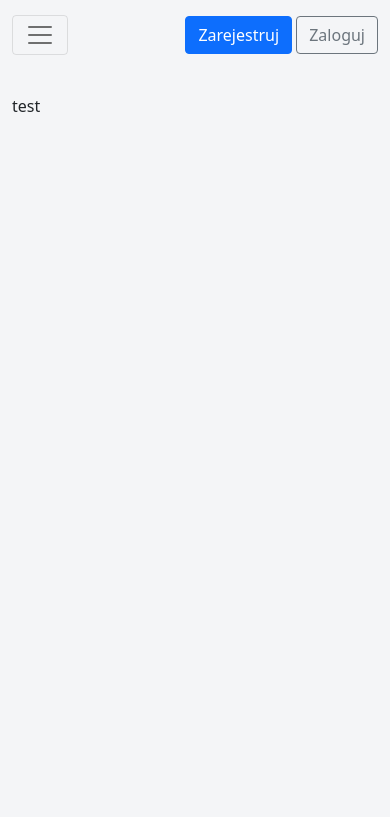
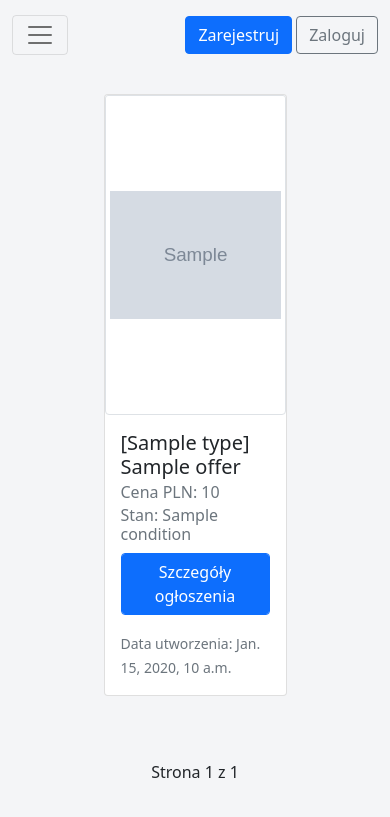
Before and after one commit to mefiuea/ssa, a Django app: template management_app/templates/management_app/market.html in a window 390 px wide. Shown: the top 817 px of the page. Run offline with Django 4.2, Linux system fonts and the light colour scheme; the template is opened without the code that fills it: most values are stand-ins (such as "Sample title", 1, 10 or a date in 2020); grey boxes marked "Sample" are stand-in pictures; some libraries are stand-ins or nearby versions.

Commit message:
upgrade market/offers. Add edit and delete options to offer

```diff
--- a/management_app/forms.py
+++ b/management_app/forms.py
@@ -36,4 +36,5 @@ class OffersForm(forms.ModelForm):
         fields = ('type', 'title', 'price', 'url', 'description', 'condition', 'offer_image')
         widgets = {
             'price': forms.NumberInput(attrs={'style': 'width: 120px', 'step': '0.01', 'min': '0', 'max': '9999.99'}),
+            'url': forms.URLInput(attrs={'type': ''}),
         }
--- a/management_app/models.py
+++ b/management_app/models.py
@@ -45,7 +45,7 @@ class Offers(models.Model):
     created_date = models.DateTimeField(auto_now_add=True)
     offer_image = models.ImageField(upload_to='offers_images/', verbose_name='Zdjęcie', blank=True, default='offers_images/default_offer_icon.svg')
     slug = models.SlugField(max_length=200, blank=True)
-    price = models.DecimalField(max_digits=4, decimal_places=2, verbose_name='Cena PLN', validators=[MinValueValidator(0), MaxValueValidator(9999.99)], default=0.00)
+    price = models.DecimalField(max_digits=6, decimal_places=2, verbose_name='Cena PLN', validators=[MinValueValidator(0), MaxValueValidator(10000)], default=0.00)
     url = models.URLField(max_length=200, blank=True, verbose_name='Url')
     description = models.TextField(blank=True, verbose_name='Opis')
     CONDITION_CHOICES = [
--- a/management_app/templates/management_app/event_detailed_view.html
+++ b/management_app/templates/management_app/event_detailed_view.html
@@ -2,7 +2,7 @@
 {% load static %}
 {% load crispy_forms_tags %}
 
-{% block title %}Dodaj wydarzenie{% endblock %}
+{% block title %}Szczegóły wydarzenia{% endblock %}
 
 {% block content %}
     <div class="row justify-content-center mt-3">
--- a/management_app/templates/management_app/market.html
+++ b/management_app/templates/management_app/market.html
@@ -5,6 +5,57 @@
 
 {% block content %}
     <div class="container-lg">
-test
+        <div class="d-flex justify-content-center mt-3">
+            <div class="w-50">
+                {% for offer in offers_list_paginator %}
+                    <div class="card mb-5">
+                        <img class="card-img-top img-thumbnail" style="height: 20rem; object-fit: scale-down"
+                             src="{{ offer.offer_image.url }}" alt="Offer picture">
+                        <div class="card-body">
+                            <h5 class="card-title">[{{ offer.type }}] {{ offer.title }}</h5>
+                            <h6 class="card-subtitle mb-2 text-muted">Cena PLN: {{ offer.price }}</h6>
+                            <h6 class="card-subtitle mb-2 text-muted">Stan: {{ offer.condition }}</h6>
+                            <p><a href="{% url 'management_app:offer_detailed_view' offer.id %}"
+                                  class="btn btn-primary form-control">Szczegóły ogłoszenia</a></p>
+                            <p class="card-text"><small class="text-muted">Data
+                                utworzenia: {{ offer.created_date }}</small>
+                            </p>
+                        </div>
+                    </div>
+                {% endfor %}
+            </div>
+        </div>
+
+        <nav aria-label="...">
+            <ul class="pagination justify-content-center">
+
+                {% if offers_list_paginator.has_previous %}
+                    <li class="page-item"><a class="page-link" href="?page=1">&laquo;</a>
+                    </li>
+                    <li class="page-item"><a class="page-link"
+                                             href="?page={{ offers_list_paginator.previous_page_number }}">Poprzednia
+                        strona</a></li>
+                {% endif %}
+
+                {#            {% for i in nums %}#}
+                {#                <li class="page-item" aria-current='page'><a class="page-link"#}
+                {#                                                             href="?page={{ forloop.counter }}">{{ forloop.counter }}</a>#}
+                {#                </li>#}
+                {#            {% endfor %}#}
+
+                {% if offers_list_paginator.has_next %}
+                    <li class="page-item"><a class="page-link"
+                                             href="?page={{ offers_list_paginator.next_page_number }}">Następna
+                        strona</a></li>
+                    <li class="page-item"><a class="page-link"
+                                             href="?page={{ offers_list_paginator.paginator.num_pages }}">&raquo;</a>
+                    </li>
+                {% endif %}
+
+            </ul>
+            <div class="text-center mb-5">
+                Strona {{ offers_list_paginator.number }} z {{ offers_list_paginator.paginator.num_pages }}
+            </div>
+        </nav>
     </div>
 {% endblock %}
--- a/management_app/templates/management_app/event_edit_view.html
+++ b/management_app/templates/management_app/offer_edit_view.html
@@ -2,21 +2,21 @@
 {% load static %}
 {% load crispy_forms_tags %}
 
-{% block title %}Edytuj wydarzenie{% endblock %}
+{% block title %}Edytuj ogłoszenie{% endblock %}
 
 {% block content %}
     <div class="row justify-content-center mt-3">
         <div class="col-4">
             <div class="card">
                 <div class="card-body">
-                    <h2 class="text-center text-uppercase mb-4">Edytuj wydarzenie</h2>
+                    <h2 class="text-center text-uppercase mb-4">Edytuj ogłoszenie</h2>
                     <form action="" method="post" enctype="multipart/form-data">
                         {% csrf_token %}
                         {{ form|crispy }}
                         <div class="col-md-12 text-center">
                             <button type="submit" class="btn btn-primary form-control">Zapisz</button>
                         </div>
-                        <a href="{% url 'management_app:event_detailed_view' event_instance.id %}" class="btn btn-primary form-control mt-3">Powrót do Szczegółów wydarzenia</a>
+                        <a href="{% url 'management_app:offer_detailed_view' offer_instance.id %}" class="btn btn-primary form-control mt-3">Powrót do szczegółów ogłoszenia</a>
                     </form>
                 </div>
             </div>
--- a/management_app/urls.py
+++ b/management_app/urls.py
@@ -14,4 +14,8 @@ urlpatterns = [
     path('event-delete-view/<int:event_id>/', views.event_delete_view, name='event_delete_view'),
     path('persons-view/', views.persons_view, name='persons_view'),
     path('add-offer/', views.offer_add_view, name='add_offer_view'),
+    path('market/', views.market_view, name='market_view'),
+    path('offer-detailed-view/<int:offer_id>/', views.offer_detailed_view, name='offer_detailed_view'),
+    path('offer-edit-view/<int:offer_id>/', views.offer_edit_view, name='offer_edit_view'),
+    path('offer-delete-view/<int:offer_id>/', views.offer_delete_view, name='offer_delete_view'),
 ]
--- a/templates/navbar.html
+++ b/templates/navbar.html
@@ -14,8 +14,8 @@
             <div class="navbar-nav mt-1">
                 <a class="nav-link" href="{% url 'management_app:events_view' %}">Wydarzenia</a>
                 <a class="nav-link" href="{% url 'management_app:persons_view' %}">Osoby</a>
+                <a class="nav-link" href="{% url 'management_app:market_view' %}">Giełda</a>
                 <a class="nav-link" href="">Statystyki</a>
-                <a class="nav-link" href="">Giełda</a>
                 <a class="nav-link" href="">Miejsca</a>
                 <a class="nav-link" href="">FAQ</a>
             </div>
```
Also changed, not shown: management_app/templates/management_app/offer_delete_view.html (added, +22 -0 lines), management_app/templates/management_app/offer_detailed_view.html (added, +37 -0 lines), management_app/views.py (+68 -16 lines), management_app/migrations/0015_alter_offers_price.py (added), management_app/migrations/0016_alter_offers_price.py (added).
